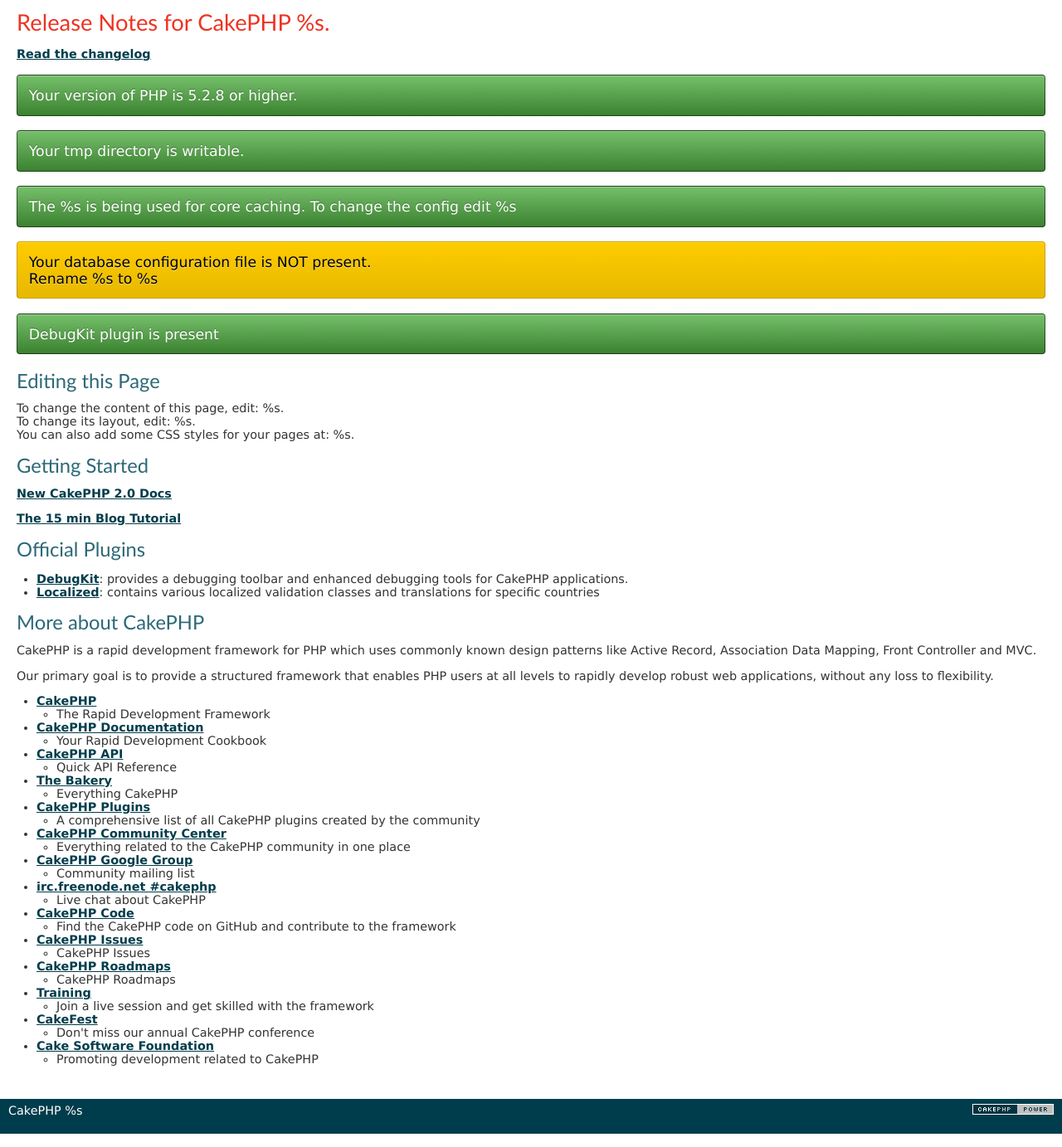
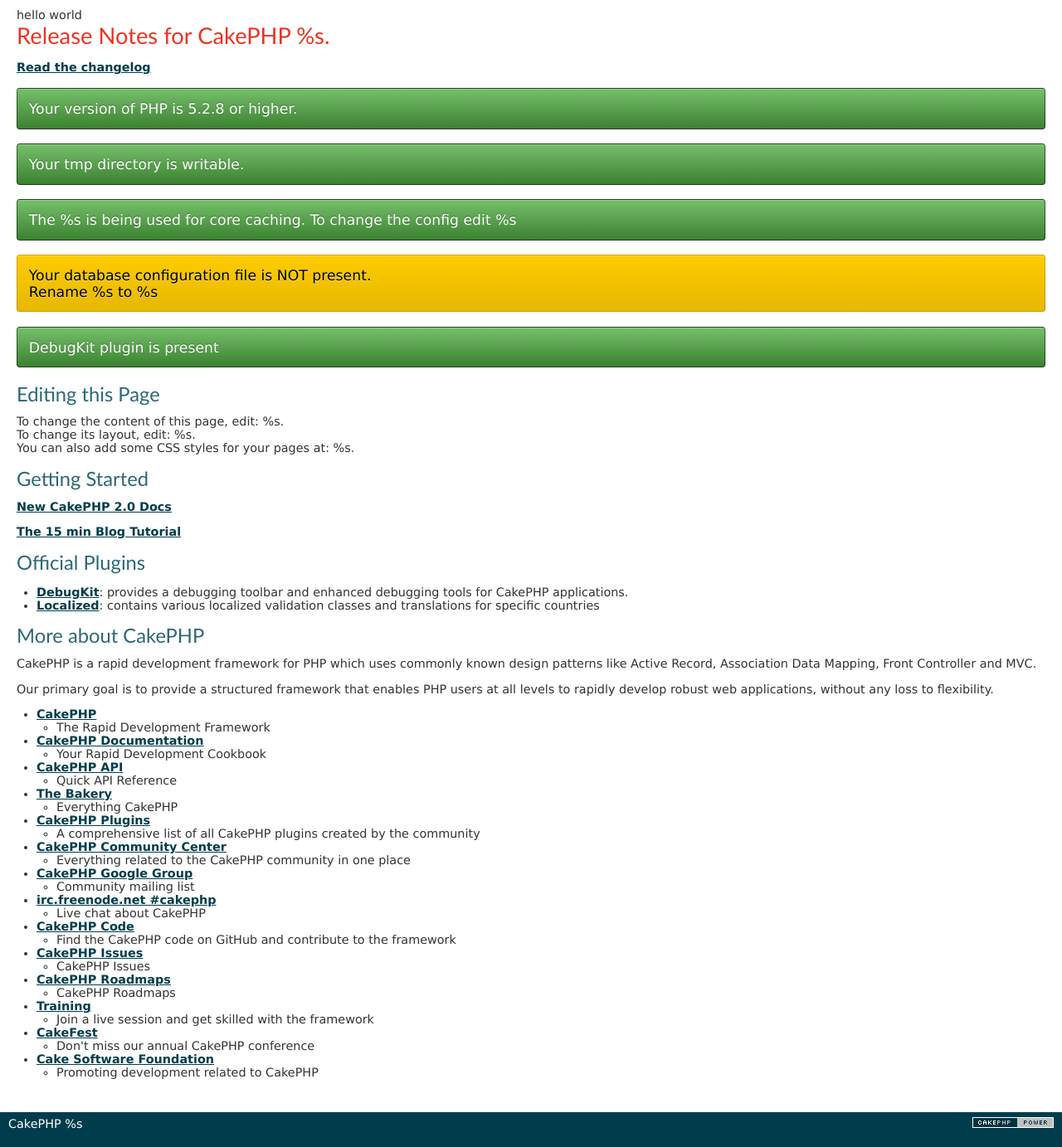
Before and after one commit to camorford/pokercake, a CakePHP app: the page made by app/View/Pages/home.ctp in a window 1280 px wide. Shown: the part 47-1430 px from the top of the page at 83% size. Run offline with PHP 8.4 and a stand-in for CakePHP, Linux system fonts and the light colour scheme; the template is opened without the code that fills it, so the values that code supplies are empty; some libraries are stand-ins or nearby versions.

Commit message:
testing echo hello world on openshift

```diff
--- a/app/View/Pages/home.ctp
+++ b/app/View/Pages/home.ctp
@@ -4,6 +4,9 @@
  * @package       app.View.Pages
  * @since         CakePHP(tm) v 0.10.0.1076
  */
+
+echo 'hello world';
+
 
 if (!Configure::read('debug')):
 	throw new NotFoundException();
```
